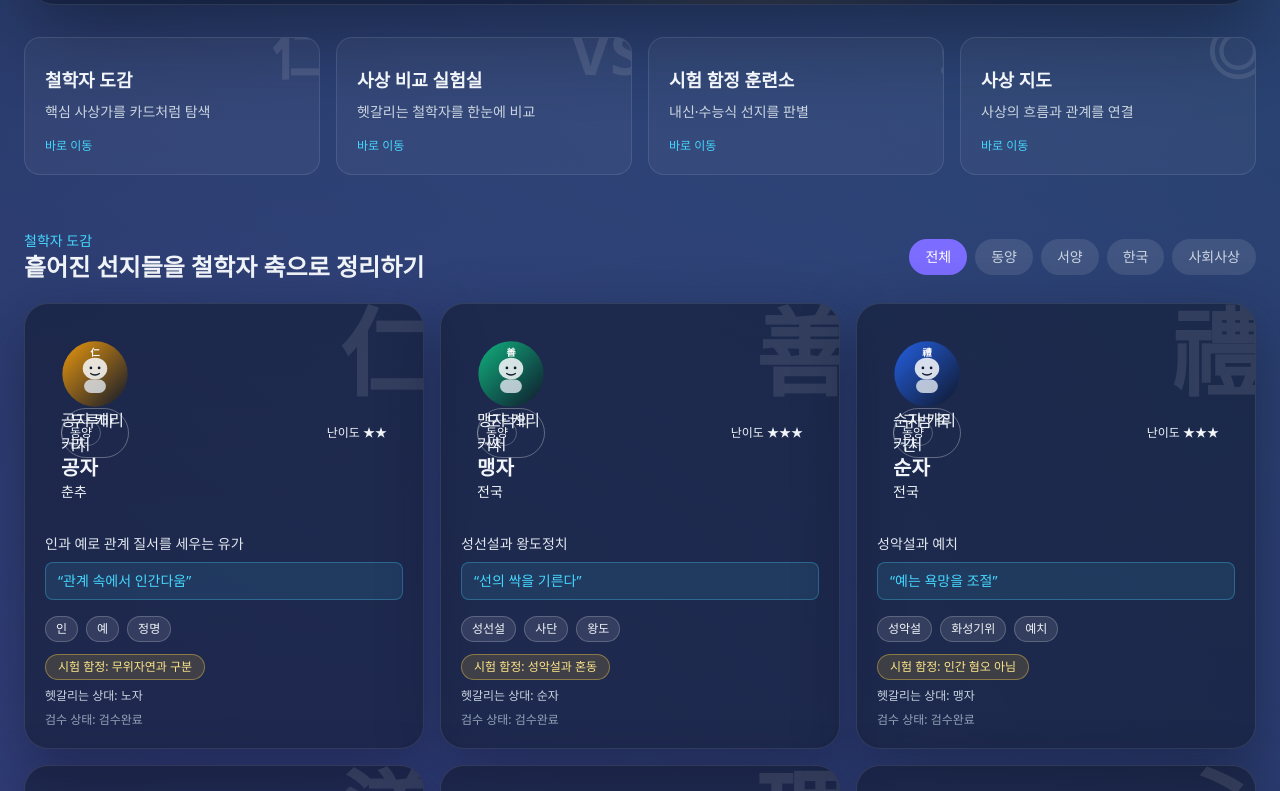
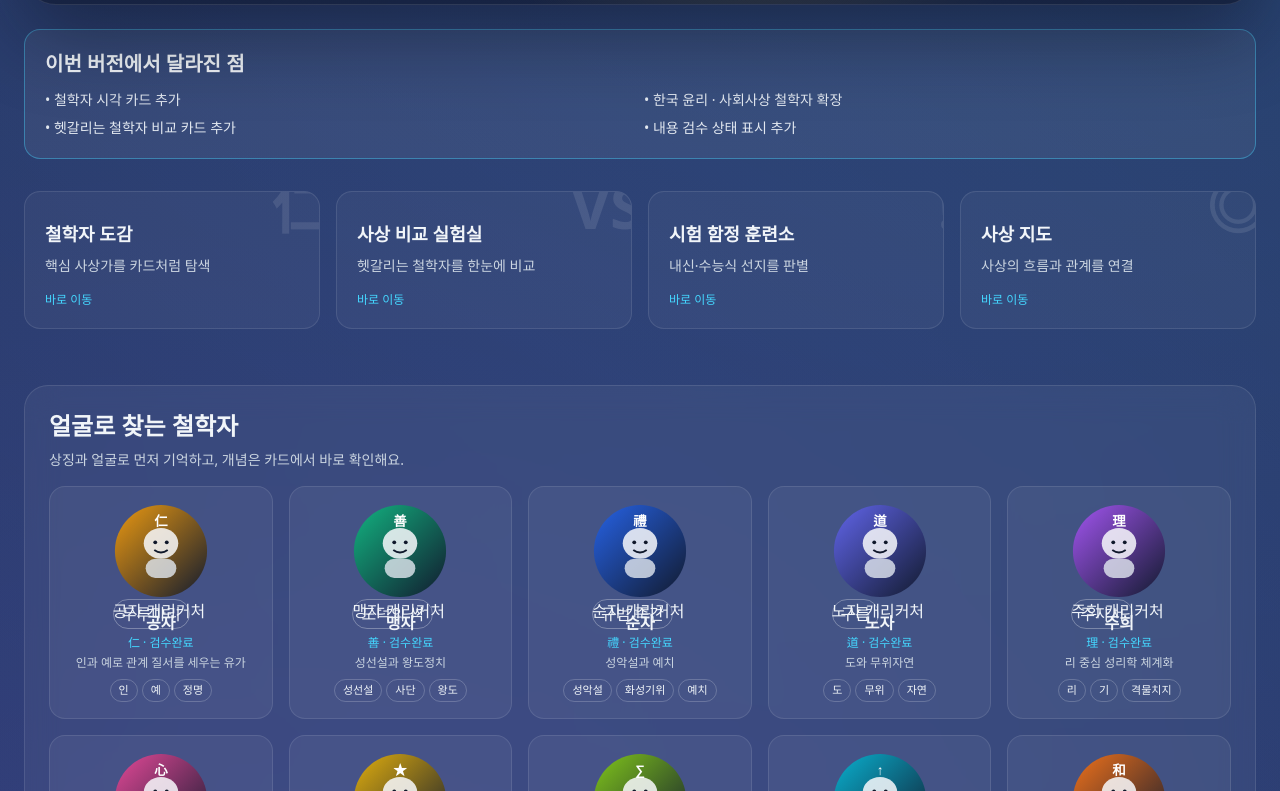
Before and after one commit to yogitobi31/yunsa-philosopher-atlas, a Next.js app: page / in a window 1280 px wide. Shown: the part 569-1360 px from the top of the page. Built offline with nearby package versions, Linux system fonts and the light colour scheme.

Commit message:
feat: surface visual study upgrades across home and detail pages

```diff
--- a/app/page.tsx
+++ b/app/page.tsx
@@ -45,6 +45,16 @@ export default function Home() {
           </div>
         </section>
 
+        <section className="mt-6 rounded-2xl border border-atlas-cyan/40 bg-white/[0.06] p-5">
+          <h2 className="text-xl font-bold">이번 버전에서 달라진 점</h2>
+          <ul className="mt-3 grid gap-2 text-sm text-slate-200 md:grid-cols-2">
+            <li>• 철학자 시각 카드 추가</li>
+            <li>• 한국 윤리 · 사회사상 철학자 확장</li>
+            <li>• 헷갈리는 철학자 비교 카드 추가</li>
+            <li>• 내용 검수 상태 표시 추가</li>
+          </ul>
+        </section>
+
         <div className="mt-8 grid gap-4 md:grid-cols-2 xl:grid-cols-4">
           {features.map((f) => (
             <Link key={f.title} href={`#${f.id}`} className="group relative overflow-hidden rounded-2xl border border-white/10 bg-white/[0.04] p-5 transition duration-300 hover:-translate-y-1 hover:border-atlas-cyan/60 hover:shadow-premium">
@@ -57,10 +67,10 @@ export default function Home() {
         </div>
 
         <div className="mt-14 space-y-10 md:space-y-14">
+          <VisualStudySections />
           <AtlasSection />
-          <VisualStudySections />
           <ComparisonLab />
-          <section className="grid gap-4 md:grid-cols-3"><OneCutSummaryCard id="mencius" /><OneCutSummaryCard id="xunzi" /><OneCutSummaryCard id="rawls" /></section>
+          <section className="space-y-3"><h2 className="text-2xl font-bold">한 컷 요약</h2><p className="text-sm text-slate-300">철학자 한 명을 10초 안에 기억하는 카드</p><div className="grid gap-4 md:grid-cols-2 xl:grid-cols-4"><OneCutSummaryCard id="confucius" /><OneCutSummaryCard id="laozi" /><OneCutSummaryCard id="kant" /><OneCutSummaryCard id="bentham" /><OneCutSummaryCard id="yi_hwang" /><OneCutSummaryCard id="yi_i" /><OneCutSummaryCard id="hobbes" /><OneCutSummaryCard id="rawls" /></div></section>
           <ThoughtMap />
           <ExamTrapTraining />
         </div>
--- a/app/philosophers/[id]/page.tsx
+++ b/app/philosophers/[id]/page.tsx
@@ -14,21 +14,27 @@ export default async function PhilosopherDetail({ params }: { params: Promise<{
         <Link href="/" className="inline-flex rounded-full border border-white/20 bg-white/5 px-4 py-2 text-sm text-atlas-cyan transition hover:border-atlas-cyan/60">← 홈으로 돌아가기</Link>
         <div className={`relative mt-4 overflow-hidden rounded-3xl bg-gradient-to-r ${p.accent} p-6`}>
           <span className="absolute -right-3 top-0 text-9xl font-black text-white/15">{p.symbol}</span>
-          <div className="mb-3"><PhilosopherAvatar id={p.id} name={p.name} /></div><p className="text-sm text-slate-200">{p.period} · {p.region}</p>
+          <div className="mb-3"><PhilosopherAvatar id={p.id} name={p.name} size={132} /></div><p className="text-sm text-slate-200">{p.period} · {p.region}</p>
           <h1 className="mt-1 text-4xl font-bold">{p.name}</h1>
           <p className="mt-2 text-lg text-slate-100">{p.oneLine}</p>
           <p className="mt-3 text-sm italic text-slate-100">“{p.quoteLike}”</p>
+          <div className="mt-3 flex flex-wrap gap-2 text-xs">
+            <span className="rounded-full border border-white/30 bg-white/10 px-3 py-1">검수: {p.reviewStatus}</span>
+            {p.teacherChecked && <span className="rounded-full border border-emerald-300/50 bg-emerald-300/15 px-3 py-1">교사 확인</span>}
+          </div>
           <div className="mt-3 flex flex-wrap gap-2">{p.coreConcepts.map((tag) => <span key={tag} className="rounded-full border border-white/30 px-3 py-1 text-xs">{tag}</span>)}</div>
           {p.confusionPair && <p className="mt-3 inline-flex rounded-full border border-white/30 bg-white/10 px-3 py-1 text-xs">헷갈리는 상대: {p.confusionPair}</p>}
         </div>
 
-        <div className="mt-5 rounded-2xl border border-amber-300/40 bg-amber-300/10 p-4 text-sm text-amber-100">시험 함정: {p.trapPreview}</div>
+        <div className="mt-5 rounded-2xl border border-emerald-300/40 bg-emerald-300/10 p-4 text-sm text-emerald-100"><p className="font-semibold">반드시 알아야 할 것</p><ul className="mt-2 list-disc pl-5">{p.mustKnow.map((item)=><li key={item}>{item}</li>)}</ul></div>
+        <div className="mt-3 rounded-2xl border border-amber-300/40 bg-amber-300/10 p-4 text-sm text-amber-100"><p className="font-semibold">시험 경고</p><p className="mt-1">{p.examWarning}</p></div>
         <div className="mt-6 grid gap-4 md:grid-cols-2">
           <Info title="핵심 정체성" text={p.keyStandard} /><Info title="인간관" text={p.viewOfHuman} />
           <Info title="윤리 판단 기준" text={p.ethics} /><Info title="대표 개념" text={p.coreConcepts.join(", ")} />
           <Info title="시험 함정" text={p.examTraps.join(" / ")} /><Info title="자주 나오는 선지" text={p.frequentStatements.join(" / ")} />
-          <Info title="비교 추천" text={(p.confusionPair ? `${p.confusionPair}와 우선 비교` : "교재 대비 비교 확장") + ` · ${p.compareWith.join(", ")}`} /><Info title="30초 요약" text={p.summary30} /><Info title="검수 상태" text={`${p.reviewStatus} · ${p.lastReviewedAt} · ${p.reviewNotes}`} />
+          <Info title="비교 추천" text={(p.confusionPair ? `${p.confusionPair}와 우선 비교` : "교재 대비 비교 확장") + ` · ${p.compareWith.join(", ")}`} /><Info title="30초 요약" text={p.summary30} /><Info title="검수 상태" text={`${p.reviewStatus} · ${p.lastReviewedAt} · ${p.reviewNotes}`} /><Info title="교육과정 태그" text={p.curriculumTags.join(", ")} />
         </div>
+        <p className="mt-4 text-xs text-slate-400">출처 메모: {p.sourceNote}</p>
       </div>
     </main>
   );
--- a/components/VisualStudySections.tsx
+++ b/components/VisualStudySections.tsx
@@ -2,15 +2,19 @@ import Link from "next/link";
 import { philosophers } from "@/data/philosophers";
 import { PhilosopherAvatar } from "@/src/components/philosopher-visuals/PhilosopherAvatar";
 
-const comparePairs = [["mencius","xunzi"],["zhu_xi","wang_yangming"],["bentham","mill"],["hobbes","locke"],["rawls","nozick"]] as const;
+const comparePairs = [["mencius","xunzi"],["zhu_xi","wang_yangming"],["bentham","mill"],["hobbes","locke"],["rawls","nozick"],["yi_hwang","yi_i"]] as const;
 
 export function VisualStudySections() {
   return <section className="space-y-8">
-    <div className="rounded-3xl glass p-6"><h3 className="text-xl font-bold">얼굴로 찾는 철학자</h3><div className="mt-4 grid gap-4 sm:grid-cols-3 lg:grid-cols-6">{philosophers.map((p)=><Link key={p.id} href={`/philosophers/${p.id}`} className="group rounded-2xl border border-white/10 bg-white/5 p-3 text-center hover:border-atlas-cyan/60"><div className="mx-auto w-fit"><PhilosopherAvatar id={p.id} name={p.name} /></div><p className="mt-3 font-semibold">{p.name}</p><p className="text-xs text-slate-300">{p.oneLine}</p></Link>)}</div></div>
-    <div className="rounded-3xl glass p-6"><h3 className="text-xl font-bold">헷갈리는 철학자 비교 카드</h3><div className="mt-4 grid gap-4 md:grid-cols-2">{comparePairs.map(([l,r])=>{const left=philosophers.find(p=>p.id===l)!;const right=philosophers.find(p=>p.id===r)!;return <article key={l+r} className="rounded-2xl border border-white/10 bg-white/5 p-4"><div className="grid grid-cols-[1fr_auto_1fr] items-center gap-2"><Mini p={left}/><span className="text-atlas-cyan">VS</span><Mini p={right}/></div><p className="mt-3 text-sm">차이: {left.keyStandard} ↔ {right.keyStandard}</p><p className="mt-2 text-xs text-slate-300">핵심 기준: {left.name}({left.keyStandard}) / {right.name}({right.keyStandard})</p><p className="mt-1 text-xs text-amber-200">시험 함정: {left.trapPreview} · {right.trapPreview}</p></article>;})}</div></div>
+    <div id="face-finder" className="rounded-3xl glass p-6">
+      <h3 className="text-2xl font-bold">얼굴로 찾는 철학자</h3>
+      <p className="mt-2 text-sm text-slate-300">상징과 얼굴로 먼저 기억하고, 개념은 카드에서 바로 확인해요.</p>
+      <div className="mt-4 grid gap-4 sm:grid-cols-2 lg:grid-cols-4 xl:grid-cols-5">{philosophers.map((p)=><Link key={p.id} href={`/philosophers/${p.id}`} className="group rounded-2xl border border-white/10 bg-white/5 p-4 hover:border-atlas-cyan/60"><div className="mx-auto w-fit"><PhilosopherAvatar id={p.id} name={p.name} size={96} /></div><p className="mt-3 text-center font-semibold">{p.name}</p><p className="text-center text-xs text-atlas-cyan">{p.symbol} · {p.reviewStatus}</p><p className="mt-1 text-center text-xs text-slate-300">{p.oneLine}</p><div className="mt-2 flex flex-wrap justify-center gap-1">{p.coreConcepts.slice(0,3).map((c)=><span key={c} className="rounded-full border border-white/20 px-2 py-0.5 text-[11px]">{c}</span>)}</div></Link>)}</div>
+    </div>
+    <div className="rounded-3xl glass p-6"><h3 className="text-2xl font-bold">헷갈리는 철학자 비교 카드</h3><p className="mt-2 text-sm text-slate-300">시험에서 자주 섞이는 사상가를 한 장으로 비교해요.</p><div className="mt-4 grid gap-4 md:grid-cols-2">{comparePairs.map(([l,r])=>{const left=philosophers.find(p=>p.id===l)!;const right=philosophers.find(p=>p.id===r)!;return <article key={l+r} className="rounded-2xl border border-white/10 bg-white/5 p-4"><div className="grid grid-cols-[1fr_auto_1fr] items-center gap-2"><Mini p={left}/><span className="text-atlas-cyan">VS</span><Mini p={right}/></div><p className="mt-3 text-sm">한 줄 차이: {left.keyStandard} ↔ {right.keyStandard}</p><p className="mt-2 text-xs text-slate-300">핵심 기준: {left.name}({left.keyStandard}) / {right.name}({right.keyStandard})</p><p className="mt-1 text-xs text-amber-200">시험 함정: {left.trapPreview} · {right.trapPreview}</p><Link href="#lab" className="mt-3 inline-block rounded-lg border border-atlas-cyan/50 px-3 py-1 text-xs text-atlas-cyan">비교 실험실로 이동</Link></article>;})}</div></div>
   </section>;
 }
 
 function Mini({ p }: { p: (typeof philosophers)[number] }) { return <div className="text-center"><div className="mx-auto w-fit"><PhilosopherAvatar id={p.id} name={p.name} size={64} /></div><p className="mt-2 text-sm font-semibold">{p.name}</p></div>; }
 
-export function OneCutSummaryCard({ id }: { id: string }) { const p = philosophers.find((item) => item.id === id); if (!p) return null; return <article className="rounded-2xl border border-white/15 bg-slate-900/60 p-4"><div className="flex gap-3"><PhilosopherAvatar id={p.id} name={p.name} size={72} /><div><h4 className="font-semibold">{p.name}</h4><p className="text-xs text-slate-300">{p.oneLine}</p><p className="mt-2 text-xs">개념: {p.coreConcepts.slice(0,3).join(", ")}</p><p className="mt-1 text-xs text-amber-200">시험 경고: {p.trapPreview}</p></div></div></article>; }
+export function OneCutSummaryCard({ id }: { id: string }) { const p = philosophers.find((item) => item.id === id); if (!p) return null; return <article className="rounded-2xl border border-white/15 bg-slate-900/60 p-4"><div className="flex gap-3"><PhilosopherAvatar id={p.id} name={p.name} size={72} /><div><h4 className="font-semibold">{p.name}</h4><p className="text-xs text-slate-300">{p.oneLine}</p><p className="mt-2 text-xs">개념: {p.coreConcepts.slice(0,3).join(", ")}</p><ul className="mt-2 list-disc pl-4 text-xs text-slate-200"><li>{p.mustKnow[0]}</li></ul><p className="mt-1 text-xs text-amber-200">시험 경고: {p.examWarning}</p></div></div></article>; }
--- a/data/philosophers.ts
+++ b/data/philosophers.ts
@@ -23,12 +23,27 @@ export type Philosopher = {
   trapPreview: string;
   confusionPair?: string;
   reviewStatus: ReviewStatus;
+  teacherChecked: boolean;
+  sourceNote: string;
+  curriculumTags: string[];
+  mustKnow: string[];
+  examWarning: string;
   reviewNotes: string;
   lastReviewedAt: string;
   sourceRefs: string[];
 };
 
-const reviewed = { reviewStatus: "검수완료" as const, reviewNotes: "교과 핵심어 기준 교차검토", lastReviewedAt: "2026-05-05", sourceRefs: ["고등학교 윤리와 사상 교과 핵심 개념"] };
+const reviewed = {
+  reviewStatus: "검수완료" as const,
+  teacherChecked: true,
+  sourceNote: "고등학교 윤리와 사상 공통 개념어 기준 요약",
+  curriculumTags: ["윤리와사상", "수능연계", "핵심개념"],
+  mustKnow: ["핵심 기준 1개", "비교 대상 1명", "대표 개념 3개"],
+  examWarning: "개념 이름이 비슷한 사상가와 구분해서 기억하세요.",
+  reviewNotes: "교과 핵심어 기준 교차검토",
+  lastReviewedAt: "2026-05-05",
+  sourceRefs: ["고등학교 윤리와 사상 교과 핵심 개념"],
+};
 
 export const philosophers: Philosopher[] = [
   { id:"confucius", name:"공자", region:"동양", period:"춘추", category:["유가"], oneLine:"인과 예로 관계 질서를 세우는 유가", coreConcepts:["인","예","정명"], viewOfHuman:"관계 속 수양 가능한 존재", ethics:"수기치인", politics:"덕치", keyStandard:"역할의 적절성", examTraps:["예=형식주의 오해"], frequentStatements:["정명"], compareWith:["맹자","순자"], summary30:"인(仁)을 예(禮)로 실천한다.", difficulty:2, symbol:"仁", accent:"from-amber-300/30 to-orange-500/20", quoteLike:"관계 속에서 인간다움", trapPreview:"무위자연과 구분", confusionPair:"노자", ...reviewed },
```
